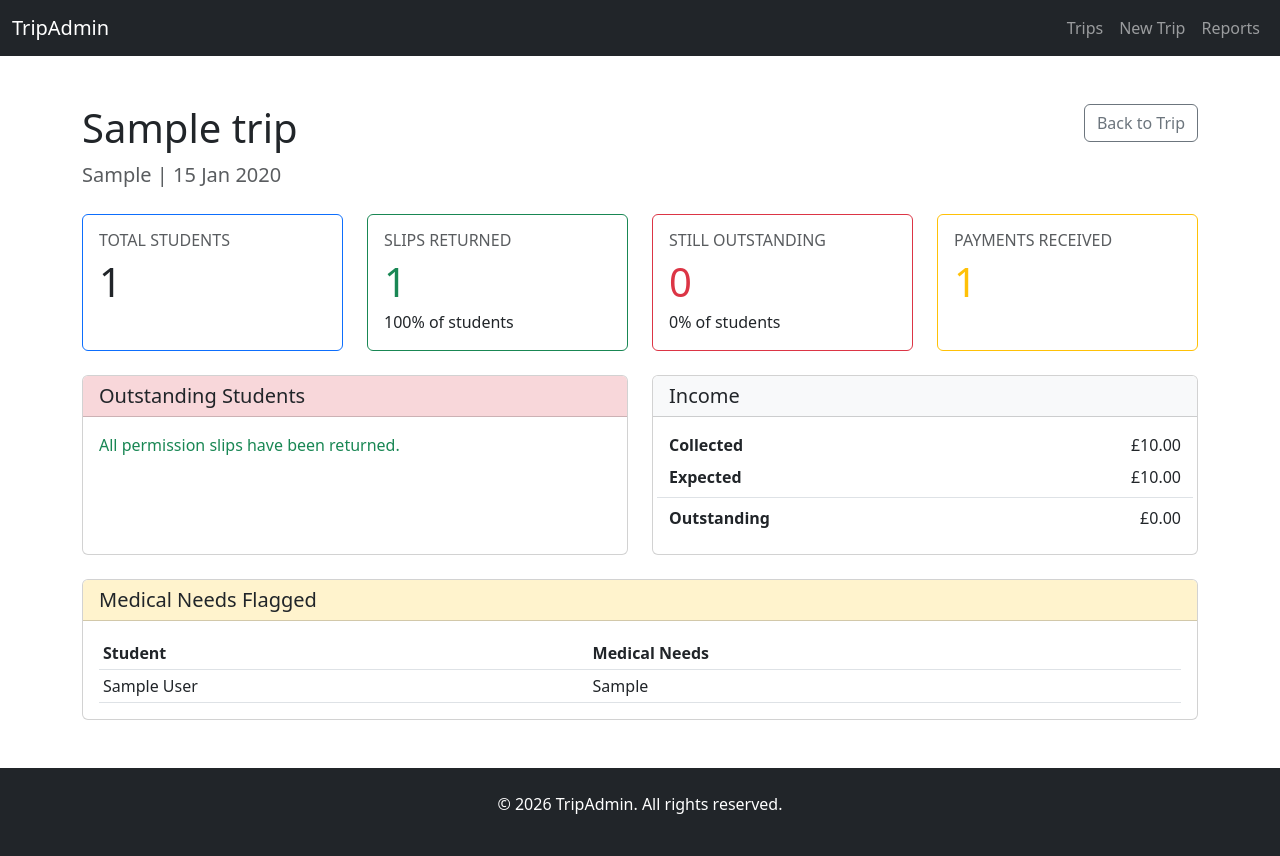
After one commit to emhb007/ToolsAss3, a Django app: page /trips/1/report/ in a window 1280 px wide. The commit adds this page. Run offline with Django 5.2, Linux system fonts and the light colour scheme; a user stored in the database is signed in; tables that the repository leaves empty hold one stand-in row (values such as "Sample post"); parts of the project's set-up code (start-up, migrations or seed data) failed here and were passed over.

Commit message:
Prompt 7.1

```diff
--- a/templates/trips/trip_detail.html
+++ b/templates/trips/trip_detail.html
@@ -14,6 +14,7 @@
         <a href="#" class="btn btn-outline-primary">Edit Trip</a>
         <a href="{% url 'trips:download_slip_pdf' trip.pk %}" class="btn btn-outline-success">⬇️ PDF</a>
         <a href="{% url 'trips:download_all_slips_pdf' trip.pk %}" class="btn btn-success">⬇️ Full Class PDF</a>
+        <a href="{% url 'trips:trip_report' trip.pk %}" class="btn btn-outline-dark">Report</a>
     </div>
 </div>
 
--- /dev/null
+++ b/templates/trips/trip_report.html
@@ -0,0 +1,125 @@
+{% extends 'base.html' %}
+
+{% block title %}{{ trip.name }} Report - TripAdmin{% endblock %}
+
+{% block content %}
+<div class="d-flex justify-content-between align-items-start mb-4">
+    <div>
+        <h1>{{ trip.name }}</h1>
+        <p class="lead text-muted mb-0">{{ trip.destination }} | {{ trip.trip_date|date:"d M Y" }}</p>
+    </div>
+    <a href="{% url 'trips:trip_detail' trip.pk %}" class="btn btn-outline-secondary">Back to Trip</a>
+</div>
+
+<div class="row g-4">
+    <div class="col-md-6 col-xl-3">
+        <div class="card h-100 border-primary">
+            <div class="card-body">
+                <h2 class="h6 text-uppercase text-muted">Total Students</h2>
+                <p class="display-6 mb-0">{{ total_students }}</p>
+            </div>
+        </div>
+    </div>
+
+    <div class="col-md-6 col-xl-3">
+        <div class="card h-100 border-success">
+            <div class="card-body">
+                <h2 class="h6 text-uppercase text-muted">Slips Returned</h2>
+                <p class="display-6 text-success mb-1">{{ returned_count }}</p>
+                <p class="mb-0">{{ returned_percentage|floatformat:0 }}% of students</p>
+            </div>
+        </div>
+    </div>
+
+    <div class="col-md-6 col-xl-3">
+        <div class="card h-100 border-danger">
+            <div class="card-body">
+                <h2 class="h6 text-uppercase text-muted">Still Outstanding</h2>
+                <p class="display-6 text-danger mb-1">{{ outstanding_count }}</p>
+                <p class="mb-0">{{ outstanding_percentage|floatformat:0 }}% of students</p>
+            </div>
+        </div>
+    </div>
+
+    <div class="col-md-6 col-xl-3">
+        <div class="card h-100 border-warning">
+            <div class="card-body">
+                <h2 class="h6 text-uppercase text-muted">Payments Received</h2>
+                <p class="display-6 text-warning mb-0">{{ payments_received_count }}</p>
+            </div>
+        </div>
+    </div>
+
+    <div class="col-lg-6">
+        <div class="card h-100">
+            <div class="card-header bg-danger-subtle">
+                <h2 class="h5 mb-0">Outstanding Students</h2>
+            </div>
+            <div class="card-body">
+                {% if outstanding_students %}
+                    <ul class="list-group list-group-flush">
+                        {% for response in outstanding_students %}
+                            <li class="list-group-item px-0 d-flex justify-content-between align-items-center">
+                                <span>{{ response.student.first_name }} {{ response.student.last_name }}</span>
+                                <a href="{% url 'trips:record_slip' trip.pk response.student.pk %}" class="btn btn-sm btn-outline-primary">Record</a>
+                            </li>
+                        {% endfor %}
+                    </ul>
+                {% else %}
+                    <p class="text-success mb-0">All permission slips have been returned.</p>
+                {% endif %}
+            </div>
+        </div>
+    </div>
+
+    <div class="col-lg-6">
+        <div class="card h-100">
+            <div class="card-header bg-light">
+                <h2 class="h5 mb-0">Income</h2>
+            </div>
+            <div class="card-body">
+                <dl class="row mb-0">
+                    <dt class="col-sm-7">Collected</dt>
+                    <dd class="col-sm-5 text-end">£{{ total_collected_income|floatformat:2 }}</dd>
+                    <dt class="col-sm-7">Expected</dt>
+                    <dd class="col-sm-5 text-end">£{{ total_expected_income|floatformat:2 }}</dd>
+                    <dt class="col-sm-7 border-top pt-2">Outstanding</dt>
+                    <dd class="col-sm-5 text-end border-top pt-2">£{{ total_outstanding_income|floatformat:2 }}</dd>
+                </dl>
+            </div>
+        </div>
+    </div>
+
+    <div class="col-12">
+        <div class="card">
+            <div class="card-header bg-warning-subtle">
+                <h2 class="h5 mb-0">Medical Needs Flagged</h2>
+            </div>
+            <div class="card-body">
+                {% if medical_needs_responses %}
+                    <div class="table-responsive">
+                        <table class="table table-sm mb-0">
+                            <thead>
+                                <tr>
+                                    <th>Student</th>
+                                    <th>Medical Needs</th>
+                                </tr>
+                            </thead>
+                            <tbody>
+                                {% for response in medical_needs_responses %}
+                                    <tr>
+                                        <td>{{ response.student.first_name }} {{ response.student.last_name }}</td>
+                                        <td>{{ response.medical_needs }}</td>
+                                    </tr>
+                                {% endfor %}
+                            </tbody>
+                        </table>
+                    </div>
+                {% else %}
+                    <p class="text-muted mb-0">No medical needs have been flagged.</p>
+                {% endif %}
+            </div>
+        </div>
+    </div>
+</div>
+{% endblock %}
--- a/trips/urls.py
+++ b/trips/urls.py
@@ -7,6 +7,7 @@ urlpatterns = [
     path('', views.home, name='home'),
     path('trips/', views.TripListView.as_view(), name='trips_list'),
     path('trips/<int:pk>/', views.TripDetailView.as_view(), name='trip_detail'),
+    path('trips/<int:pk>/report/', views.TripReportView.as_view(), name='trip_report'),
     path('trips/new/', views.TripCreateView.as_view(), name='new_trip'),
     path('trips/<int:trip_id>/student/<int:student_id>/record/', views.record_slip, name='record_slip'),
     path('responses/<int:response_id>/toggle-slip-returned/', views.toggle_slip_returned, name='toggle_slip_returned'),
--- a/trips/views.py
+++ b/trips/views.py
@@ -95,6 +95,38 @@ class TripDetailView(LoginRequiredMixin, DetailView):
         # Get all trip responses for this trip
         context['responses'] = TripResponse.objects.filter(trip=trip).select_related('student')
 
+        return context
+
+
+class TripReportView(LoginRequiredMixin, DetailView):
+    """Display a summary report for one trip."""
+
+    model = Trip
+    template_name = 'trips/trip_report.html'
+    context_object_name = 'trip'
+
+    def get_context_data(self, **kwargs):
+        context = super().get_context_data(**kwargs)
+        trip = self.object
+        responses = TripResponse.objects.filter(trip=trip).select_related('student')
+        total_students = responses.count()
+        returned_count = responses.filter(slip_returned=True).count()
+        outstanding_responses = responses.filter(slip_returned=False)
+        outstanding_count = outstanding_responses.count()
+
+        context.update({
+            'total_students': total_students,
+            'returned_count': returned_count,
+            'returned_percentage': (returned_count / total_students * 100) if total_students else 0,
+            'outstanding_count': outstanding_count,
+            'outstanding_percentage': (outstanding_count / total_students * 100) if total_students else 0,
+            'outstanding_students': outstanding_responses,
+            'payments_received_count': responses.filter(payment_received=True).count(),
+            'total_collected_income': trip.total_collected_income(),
+            'total_expected_income': trip.total_expected_income(),
+            'total_outstanding_income': trip.total_expected_income() - trip.total_collected_income(),
+            'medical_needs_responses': responses.exclude(medical_needs='').exclude(medical_needs__isnull=True),
+        })
         return context
 
 
```
